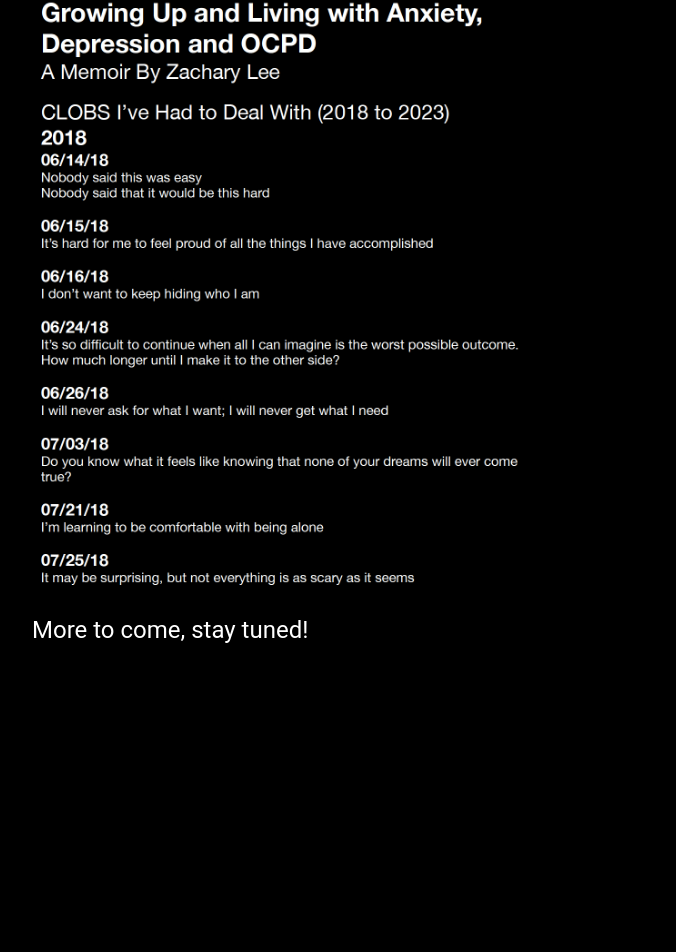
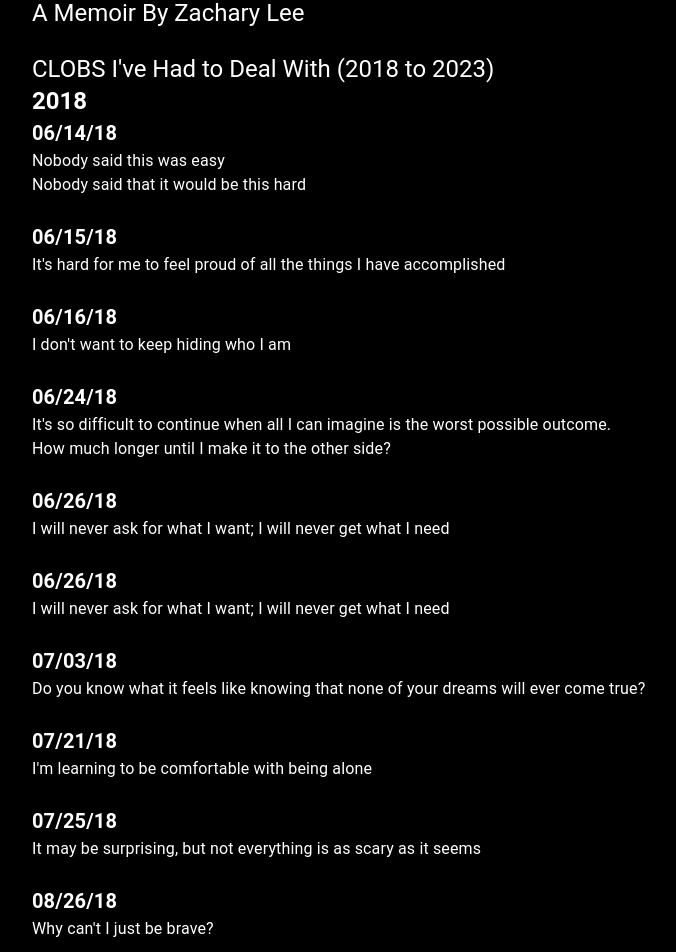
Before and after one commit to zacharylee97/queer-aquarian, a Next.js app: page /clobs in a window 1280 px wide. Shown: the part 239-1191 px from the top of the page, without its empty margins (8-684 px from the left). Before the commit the page ends 912 px from the top, so only its background shows below. Built offline with nearby package versions, Linux system fonts and the light colour scheme.

Commit message:
Created Clobs2018

```diff
--- a/app/clobs/page.tsx
+++ b/app/clobs/page.tsx
@@ -1,24 +1,26 @@
 import { Box, Typography } from "@mui/material";
 import Header from "../components/header";
-import Image from "next/image";
+import Clobs2018 from "../components/clobs-2018";
 
 export default function Clobs() {
   return (
     <main className="min-h-screen w-screen">
       <Header></Header>
       <Box className="flex flex-col mt-28">
-        <Typography className="m-10 mb-3" variant="h3">
-          CLOBS
-        </Typography>
-        <Box className="mx-10">
-          <Image
-            className="mb-5"
-            src="/clobs.png"
-            alt="CLOBS"
-            width={500}
-            height={500}
-          />
-          <Typography variant="h5">More to come, stay tuned!</Typography>
+        <Box className="m-10">
+          <Typography variant="h4">
+            <p>
+              {`Comprehensive List of Bullshit (CLOBS) I've Had to Deal With in
+              Life:`}
+            </p>
+            <p>Growing Up and Living with Anxiety, Depression and OCPD</p>
+          </Typography>
+          <Typography variant="h5">A Memoir By Zachary Lee</Typography>
+          <br />
+          <Typography variant="h5">
+            <p>{`CLOBS I've Had to Deal With (2018 to 2023)`}</p>
+          </Typography>
+          <Clobs2018></Clobs2018>
         </Box>
       </Box>
     </main>
--- /dev/null
+++ b/app/components/clobs-2018.tsx
@@ -0,0 +1,106 @@
+import { Box, Typography } from "@mui/material";
+
+export default function Clobs2018() {
+  return (
+    <Box>
+      <Typography variant="h5">
+        <p>
+          <b>2018</b>
+        </p>
+      </Typography>
+      <Typography variant="h6">
+        <p>
+          <b>06/14/18</b>
+        </p>
+      </Typography>
+      <Typography variant="body1">
+        <p>{`Nobody said this was easy`}</p>
+        <p>{`Nobody said that it would be this hard`}</p>
+      </Typography>
+      <br />
+      <Typography variant="h6">
+        <p>
+          <b>06/15/18</b>
+        </p>
+      </Typography>
+      <Typography variant="body1">
+        <p>{`It's hard for me to feel proud of all the things I have accomplished`}</p>
+      </Typography>
+      <br />
+      <Typography variant="h6">
+        <p>
+          <b>06/16/18</b>
+        </p>
+      </Typography>
+      <Typography variant="body1">
+        <p>{`I don't want to keep hiding who I am`}</p>
+      </Typography>
+      <br />
+      <Typography variant="h6">
+        <p>
+          <b>06/24/18</b>
+        </p>
+      </Typography>
+      <Typography variant="body1">
+        <p>{`It's so difficult to continue when all I can imagine is the worst possible outcome.`}</p>
+        <p>{`How much longer until I make it to the other side?`}</p>
+      </Typography>
+      <br />
+      <Typography variant="h6">
+        <p>
+          <b>06/26/18</b>
+        </p>
+      </Typography>
+      <Typography variant="body1">
+        <p>{`I will never ask for what I want; I will never get what I need`}</p>
+      </Typography>
+      <br />
+      <Typography variant="h6">
+        <p>
+          <b>06/26/18</b>
+        </p>
+      </Typography>
+      <Typography variant="body1">
+        <p>{`I will never ask for what I want; I will never get what I need`}</p>
+      </Typography>
+      <br />
+      <Typography variant="h6">
+        <p>
+          <b>07/03/18</b>
+        </p>
+      </Typography>
+      <Typography variant="body1">
+        <p>{`Do you know what it feels like knowing that none of your dreams will ever come true?`}</p>
+      </Typography>
+      <br />
+      <Typography variant="h6">
+        <p>
+          <b>07/21/18</b>
+        </p>
+      </Typography>
+      <Typography variant="body1">
+        <p>{`I'm learning to be comfortable with being alone`}</p>
+      </Typography>
+      <br />
+      <Typography variant="h6">
+        <p>
+          <b>07/25/18</b>
+        </p>
+      </Typography>
+      <Typography variant="body1">
+        <p>{`It may be surprising, but not everything is as scary as it seems`}</p>
+      </Typography>
+      <br />
+      <Typography variant="h6">
+        <p>
+          <b>08/26/18</b>
+        </p>
+      </Typography>
+      <Typography variant="body1">
+        <p>{`Why can't I just be brave?`}</p>
+      </Typography>
+      <br />
+      <Typography variant="h5">More to come, stay tuned!</Typography>
+    </Box>
+  );
+}
```
